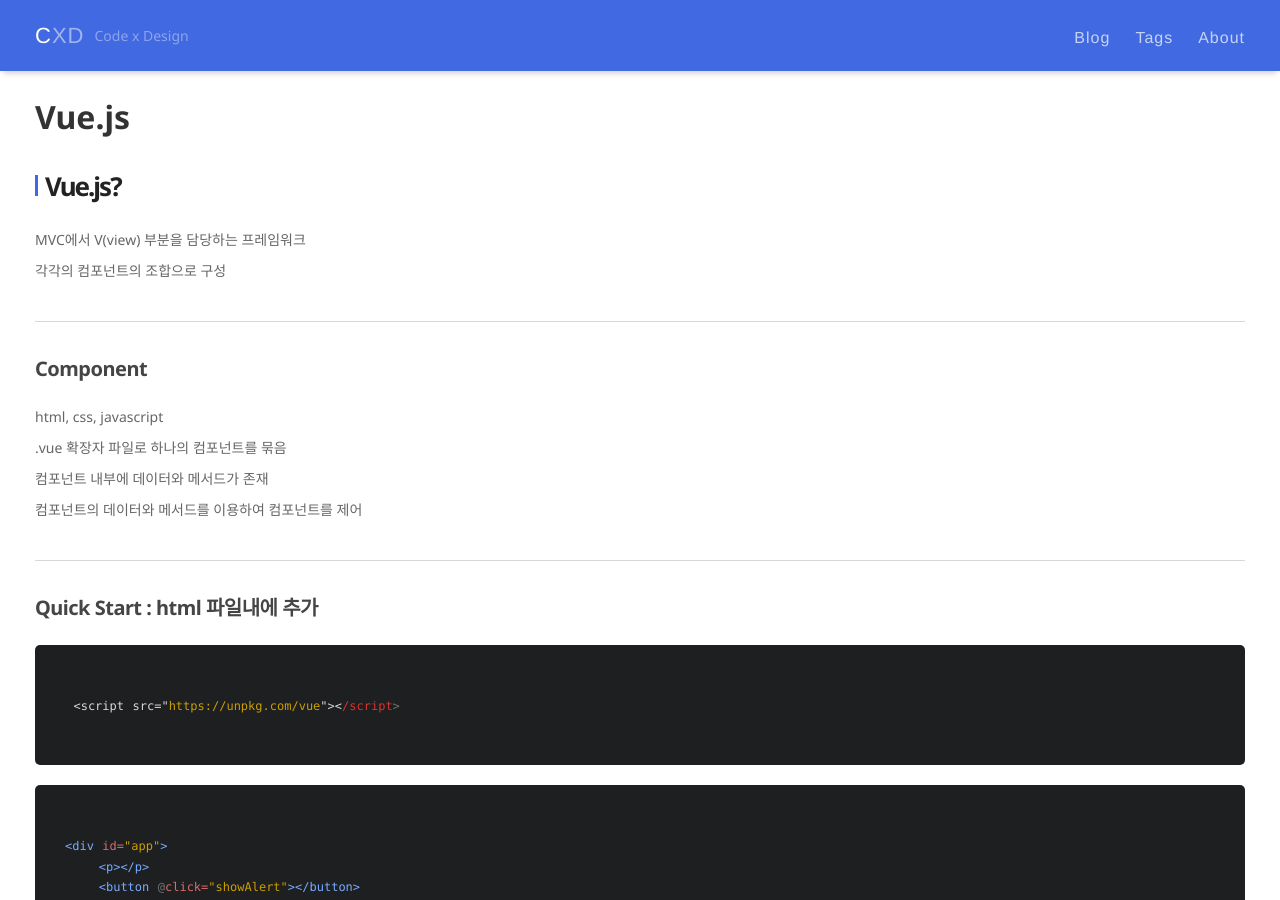
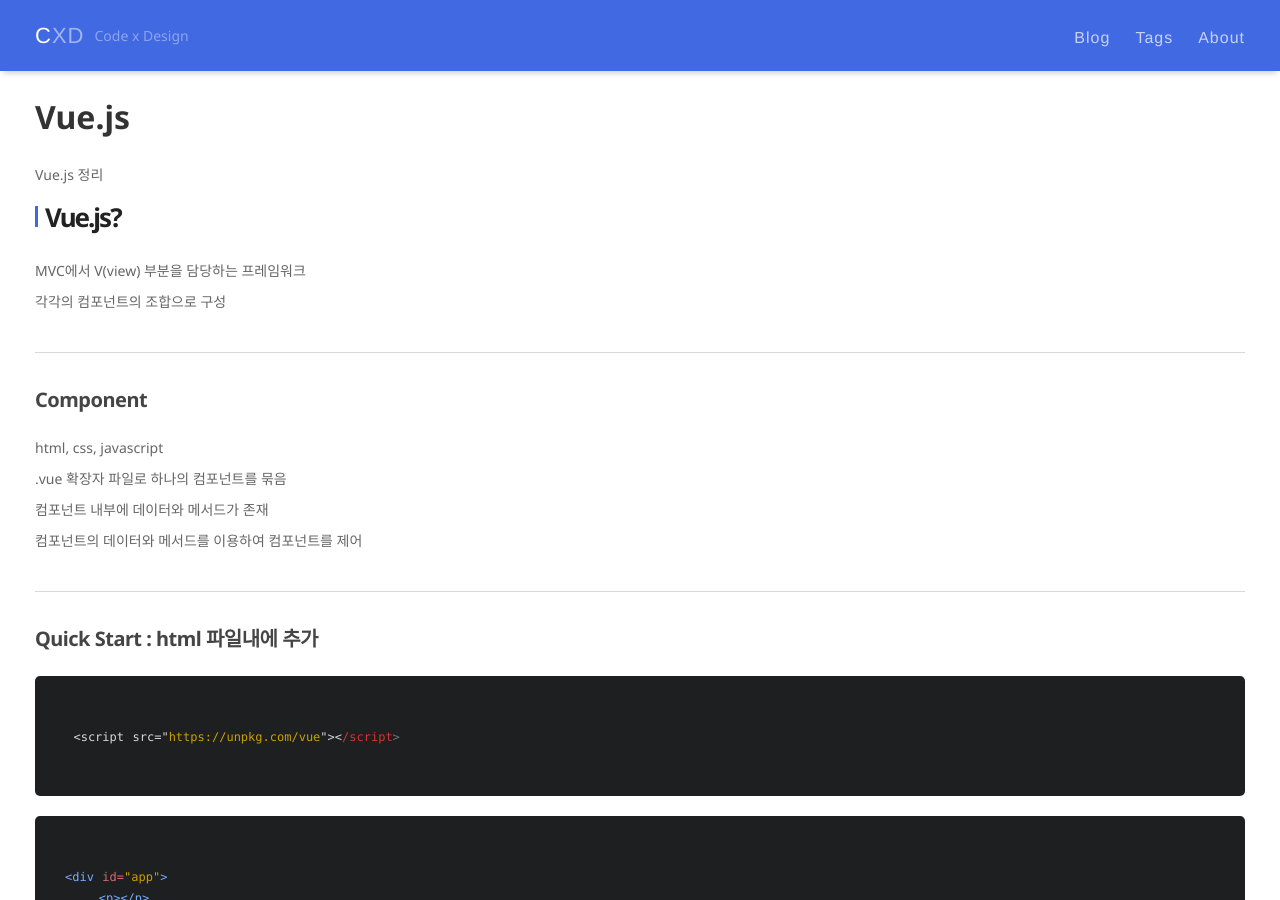
Before and after one commit to songssss/songssss.github.io, a Jekyll site: the page built from _posts/2017-07-25-Vuejs.md, in a window 1280 px wide and 900 px high. Built offline with Jekyll 4.4.1, drawn with Linux system fonts in a browser that asks for light colours; comment, search, counter and statistics services are not loaded; some of the changed text lies outside the part shown.

Commit message:
post edit

````diff
--- a/_posts/2017-07-25-Vuejs.md
+++ b/_posts/2017-07-25-Vuejs.md
@@ -6,6 +6,8 @@
 - framework
 ---
 
+
+Vue.js 정리
 
 ## Vue.js?
 
@@ -280,8 +282,6 @@
 </script>
 ```
 
-[codepen 전체코드](https://codepen.io/songs/pen/WEQOGB){:target="_blank"}
-
----
+[Codepen 전체코드](https://codepen.io/songs/pen/WEQOGB){:target="_blank"}
 
 [원문참고_Tour of Vuejs](https://www.slideshare.net/sunhyouplee/tour-of-vuejs-70654520){:target="_blank"}
````
